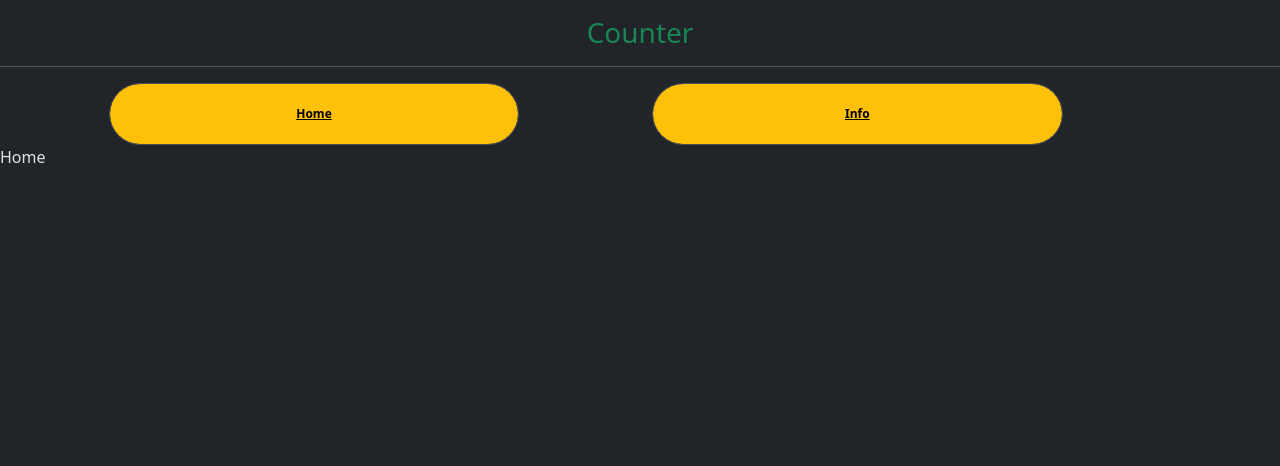
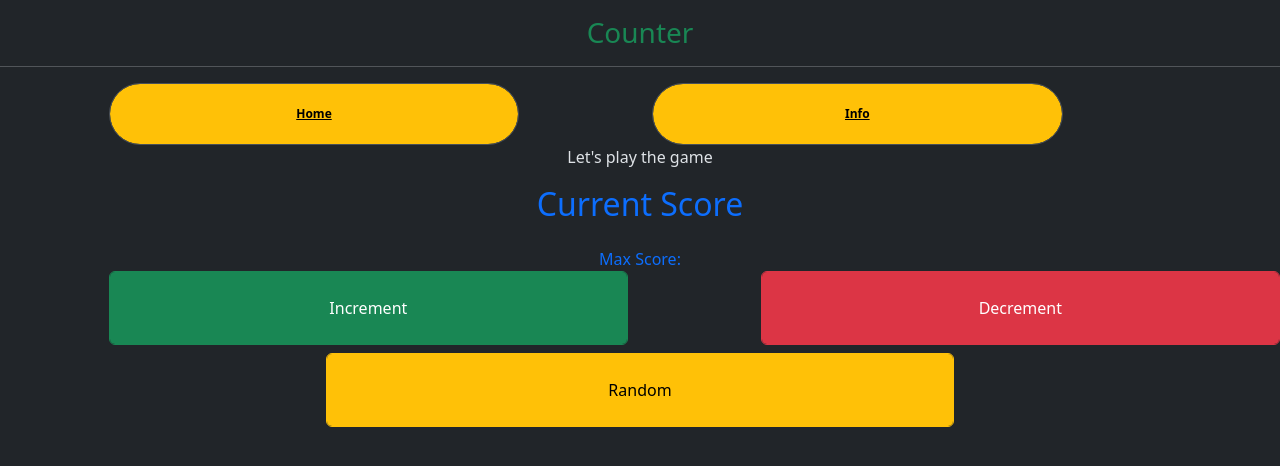
Before and after one commit to Tyler-Ke/pinia-demo, a Vue app: page / in a window 1280 px wide. Shown: the top 466 px of the page. Built offline with nearby package versions, Linux system fonts and the light colour scheme.

Commit message:
added some buttons for the game to home page

```diff
--- a/src/components/Home.vue
+++ b/src/components/Home.vue
@@ -1,3 +1,21 @@
 <template>
-   Home
+   <div class="text-center">
+      <p>Let's play the game</p>
+      <h2 class="text-primary pb-3">Current Score</h2>
+      <span class="text-primary" pb-3>Max Score:</span>
+      <br />
+      <div class="row">
+         <div class="col-5 offset-1">
+            <button class="form-control btn btn-success p-4">Increment</button>
+         </div>
+         <div class="col-5 offset-1">
+            <button class="form-control btn btn-danger p-4">Decrement</button>
+         </div>
+         <div class="col-6 offset-3 pt-2">
+            <button class="form-control btn btn-warning p-4">Random</button>
+         </div>
+      </div>
+   </div>
 </template>
+
+<script setup></script>
```
